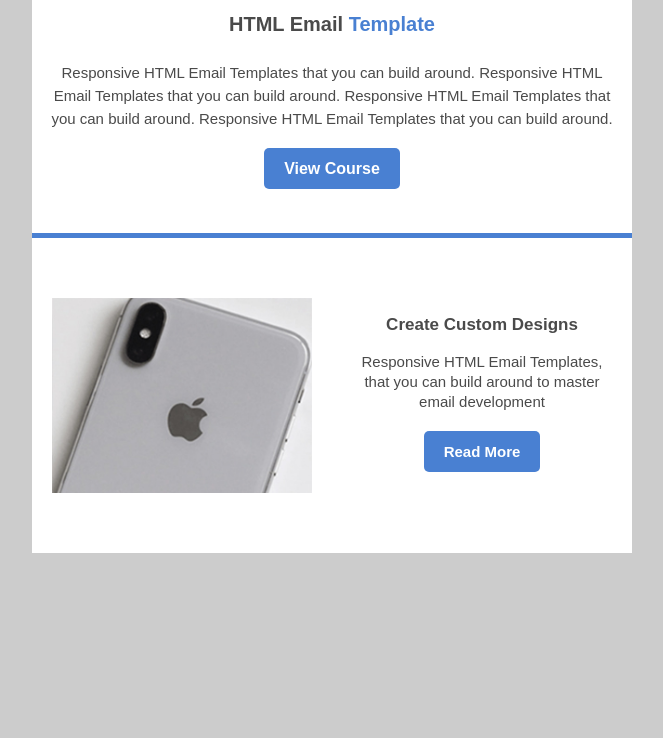
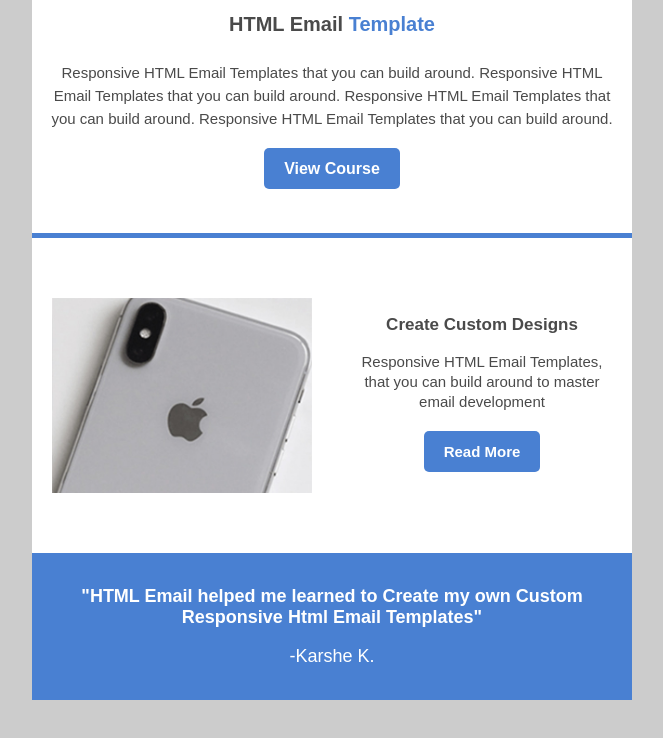
Before and after one commit to kkarshe/email-tables-template, a plain HTML site: page index.html in a window 1280 px wide. Shown: the part 601-1339 px from the top of the page, without its empty margins (308-971 px from the left). Before the commit the page ends 1194 px from the top, so only its background shows below. Drawn offline with Linux system fonts and the light colour scheme.

Commit message:
added blue backgroung quote

```diff
--- a/index.html
+++ b/index.html
@@ -203,7 +203,18 @@
 </tr>
 
 <!-- BLUE BACKGROUND QUOTE -->
-
+<tr>
+	<td>
+		<table width="100%">
+			<tr>
+				<td style="text-align: center;background-color:#4980d2;padding: 15px;color: #ffffff;font-size: 18px;">
+					<p style="font-weight: bold;">"HTML Email helped me learned to Create my own Custom Responsive Html Email Templates"</p>
+					<p>-Karshe K.</p>
+				</td>
+			</tr>
+		</table>
+	</td>
+</tr>
 
 <!-- FOOTER SECTION -->
 
```
